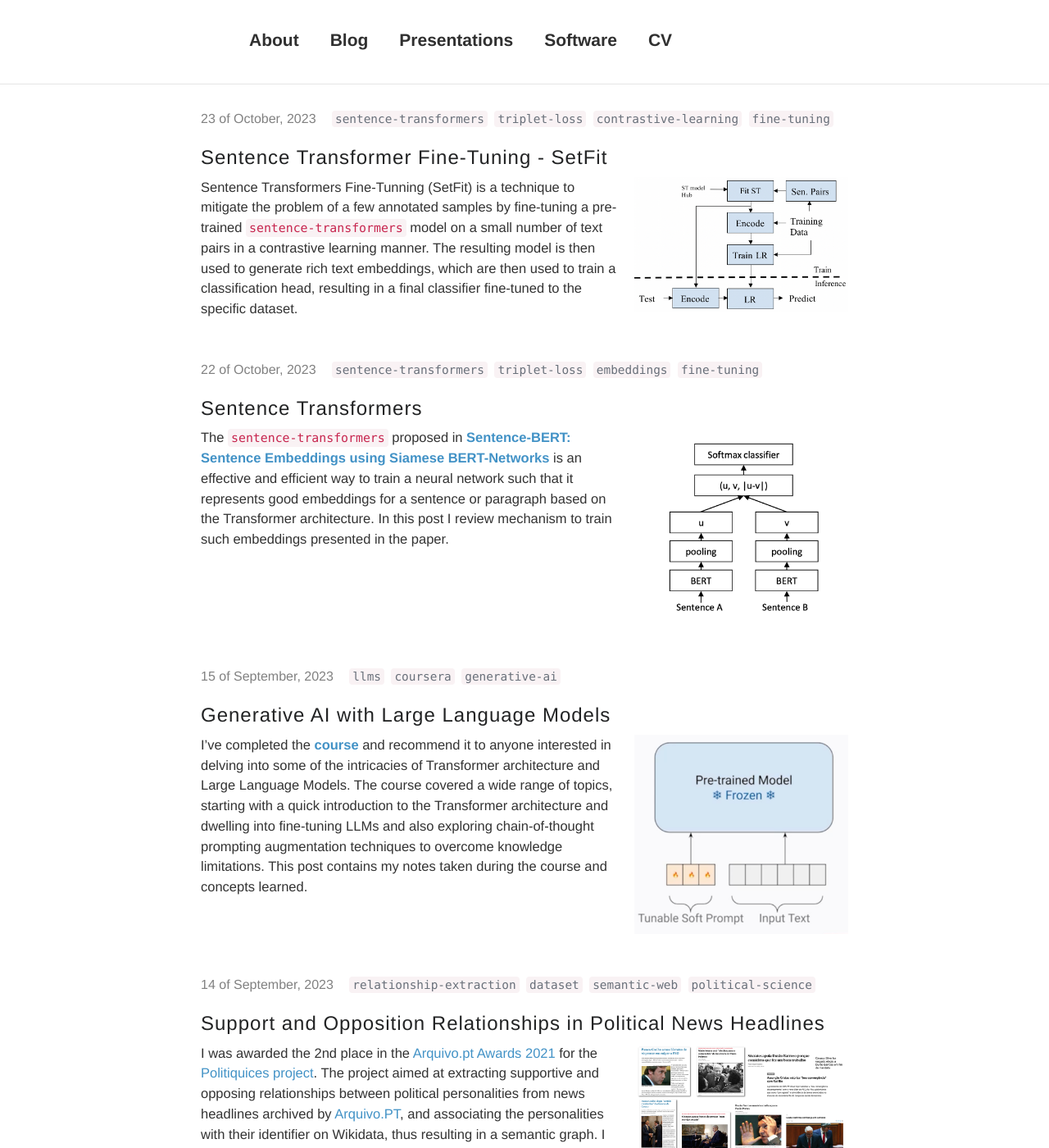
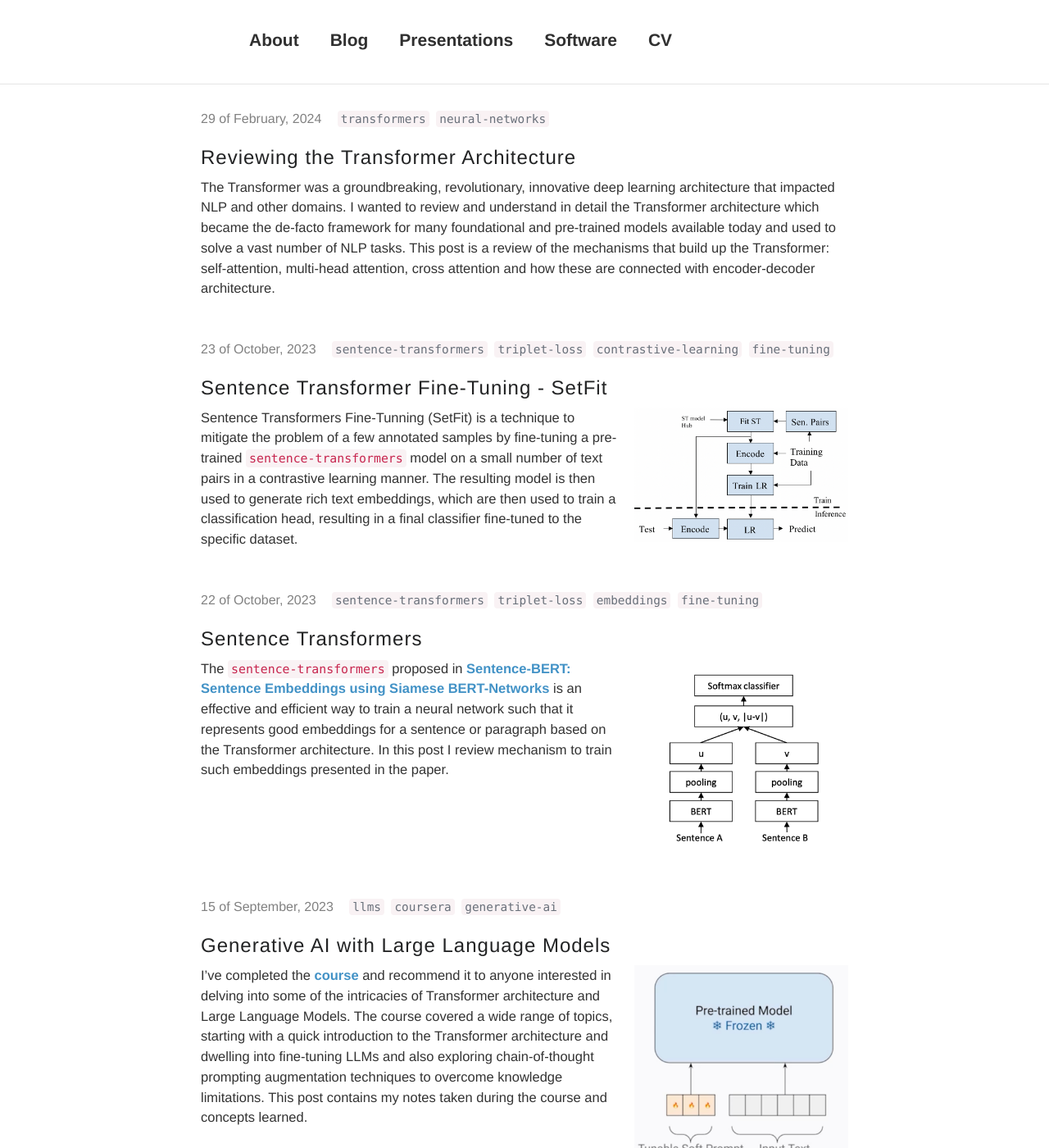
Before and after one commit to davidsbatista/davidsbatista.net, a Jekyll site: the page built from posts.html, in a window 1280 px wide and 1400 px high. Shown: the whole window at 82% size. Built offline with Jekyll 4.4.1, drawn with Linux system fonts in a browser that asks for light colours; nearby versions of some CDN libraries; the list of posts is cut into pages by our own code; some of the changed text lies outside the part shown.

Commit message:
changing dates

```diff
--- a/_posts/2023-08-19-Transformer.md
+++ b/_posts/2023-08-19-Transformer.md
@@ -1,11 +1,11 @@
 ---
 layout: post
 title: Reviewing the Transformer Architecture
-date: 2023-08-19 00:00:00
+date: 2024-02-29 00:00:00
 tags: transformers neural-networks
 categories: [blog]
 comments: true
-disqus_identifier: 20230819
+disqus_identifier: 20240229
 preview_pic:
 ---
 
```
